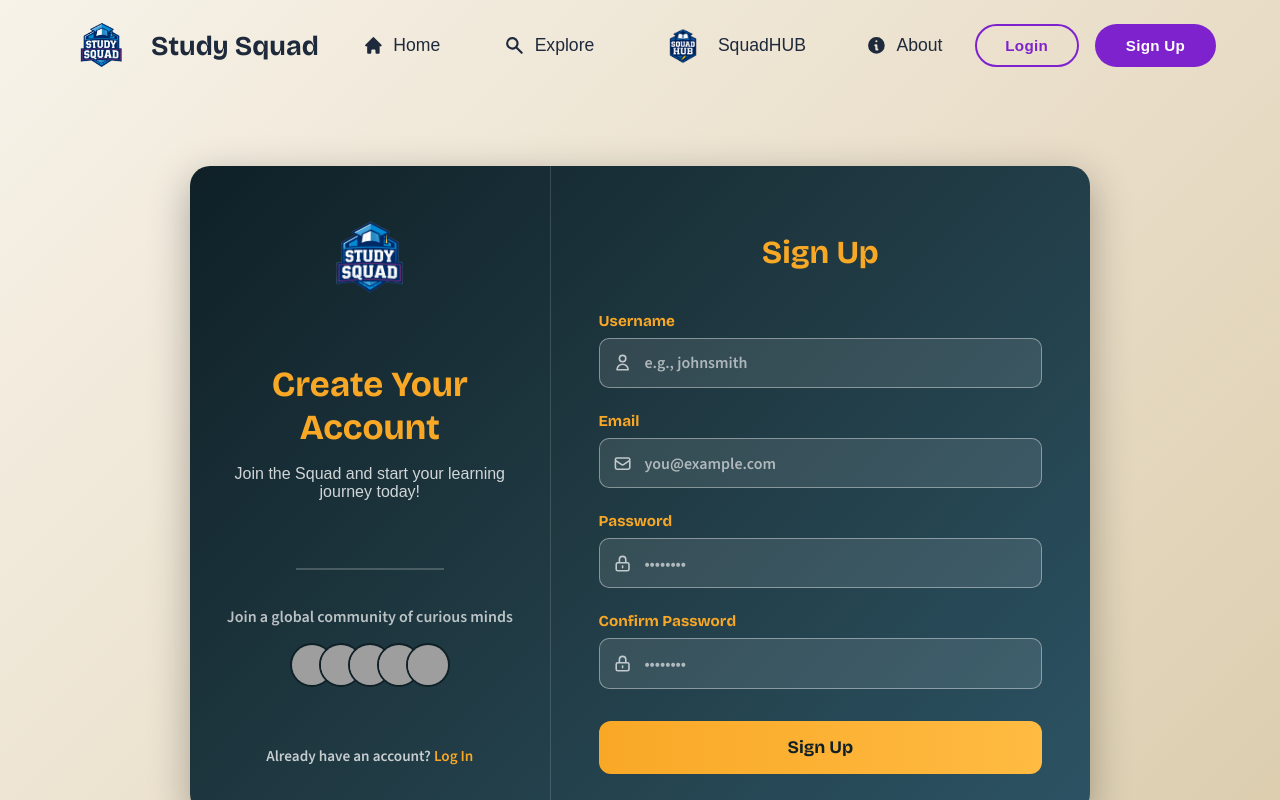
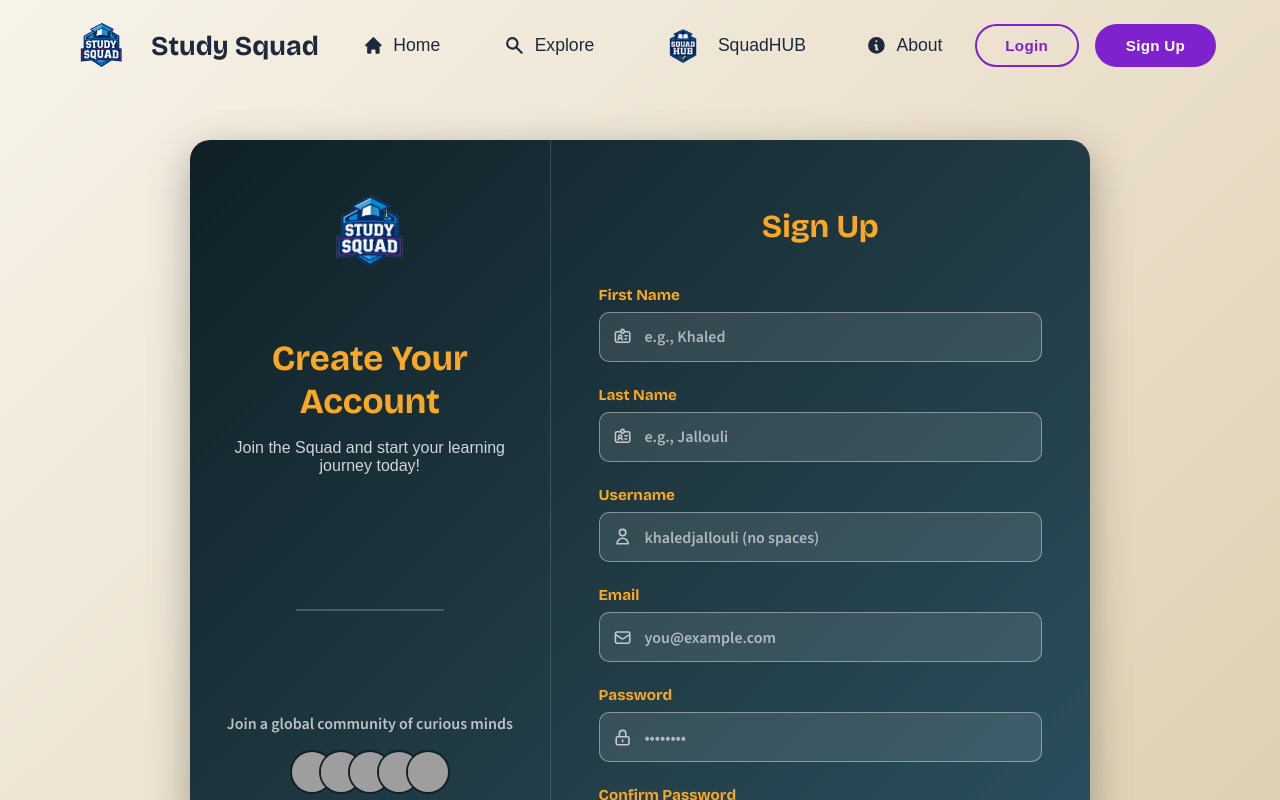
Before and after one commit to Khaled-J7/Study-Squad, a React (Vite) app in the folder frontend/: page /signup in a window 1280 px wide. Shown: the top 800 px of the page. Built offline with nearby package versions, Linux system fonts and the light colour scheme; grey boxes are pictures that could not be loaded; a web font is replaced by a local one.

Commit message:
update the styling of the new first name and last name inputs

```diff
--- a/frontend/src/pages/SignupPage.jsx
+++ b/frontend/src/pages/SignupPage.jsx
@@ -5,6 +5,7 @@ import {
   HiOutlineUser,
   HiOutlineMail,
   HiOutlineLockClosed,
+  HiOutlineIdentification,
 } from "react-icons/hi";
 import authService from "../api/authService";
 import "./SignupPage.css";
@@ -17,6 +18,8 @@ const SignupPage = () => {
   const [formData, setFormData] = useState({
     username: "",
     email: "",
+    firstName: "",
+    lastName: "",
     password: "",
     password2: "",
   });
@@ -38,13 +41,15 @@ const SignupPage = () => {
   // This function runs when the form is submitted.
   const handleSubmit = async (e) => {
     e.preventDefault(); // Prevents the page from reloading.
-    setLoading(true);
+    setLoading(true); // Indicate that the submission is in progress
     setErrors({}); // Clear old errors before a new submission.
 
-    // Call our updated authService.
+    // NOTE: We're now passing all the fields from our state to the register service.
     const response = await authService.register(
       formData.username,
       formData.email,
+      formData.firstName,
+      formData.lastName,
       formData.password,
       formData.password2
     );
@@ -103,6 +108,48 @@ const SignupPage = () => {
             <h2 className="auth-form-title">Sign Up</h2>
           </div>
           <form onSubmit={handleSubmit}>
+            {/* --- NEW: First Name and Last Name fields --- */}
+            <div className="name-fields-group">
+              <div className="input-group">
+                <label htmlFor="firstName">First Name</label>
+                <div className="input-wrapper">
+                  <HiOutlineIdentification className="input-icon" />
+                  <input
+                    type="text"
+                    id="firstName"
+                    name="firstName"
+                    placeholder="e.g., Khaled"
+                    value={formData.firstName}
+                    onChange={handleChange}
+                    required
+                  />
+                </div>
+                {errors.first_name && (
+                  <p className="error-text">{errors.first_name}</p>
+                )}
+              </div>
+
+              <div className="input-group">
+                <label htmlFor="lastName">Last Name</label>
+                <div className="input-wrapper">
+                  <HiOutlineIdentification className="input-icon" />
+                  <input
+                    type="text"
+                    id="lastName"
+                    name="lastName"
+                    placeholder="e.g., Jallouli"
+                    value={formData.lastName}
+                    onChange={handleChange}
+                    required
+                  />
+                </div>
+                {errors.last_name && (
+                  <p className="error-text">{errors.last_name}</p>
+                )}
+              </div>
+            </div>
+            {/* --- End of new fields --- */}
+
             <div className="input-group">
               <label htmlFor="username">Username</label>
               <div className="input-wrapper">
@@ -111,12 +158,12 @@ const SignupPage = () => {
                   type="text"
                   id="username"
                   name="username"
-                  placeholder="e.g., johnsmith"
+                  placeholder="khaledjallouli (no spaces)"
+                  value={formData.username}
                   onChange={handleChange}
                   required
                 />
               </div>
-              {/* Here's the magic: only show the error if it exists for this field. */}
               {errors.username && (
                 <p className="error-text">{errors.username}</p>
               )}
@@ -131,6 +178,7 @@ const SignupPage = () => {
                   id="email"
                   name="email"
                   placeholder="you@example.com"
+                  value={formData.email}
                   onChange={handleChange}
                   required
                 />
@@ -147,6 +195,7 @@ const SignupPage = () => {
                   id="password"
                   name="password"
                   placeholder="••••••••"
+                  value={formData.password}
                   onChange={handleChange}
                   required
                 />
@@ -165,6 +214,7 @@ const SignupPage = () => {
                   id="password2"
                   name="password2"
                   placeholder="••••••••"
+                  value={formData.password2}
                   onChange={handleChange}
                   required
                 />
@@ -174,7 +224,6 @@ const SignupPage = () => {
               )}
             </div>
 
-            {/* A general error for non-field specific issues. */}
             {errors.detail && (
               <p className="error-text general-error">{errors.detail}</p>
             )}
```
